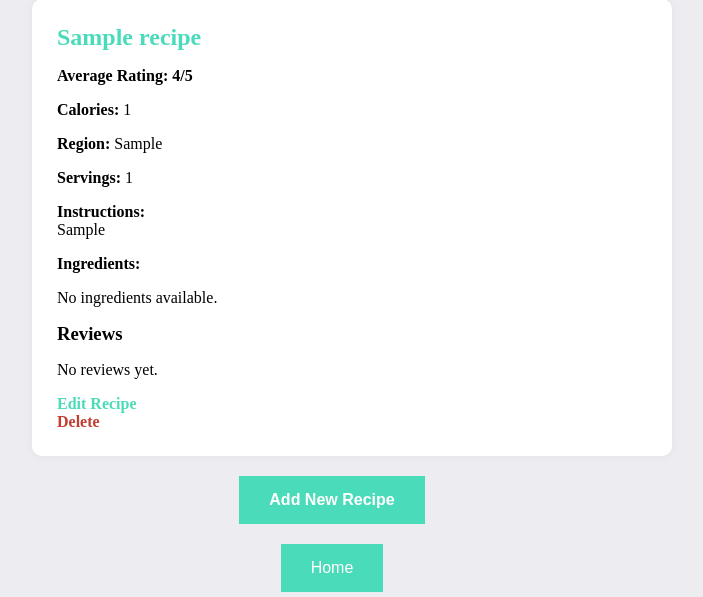
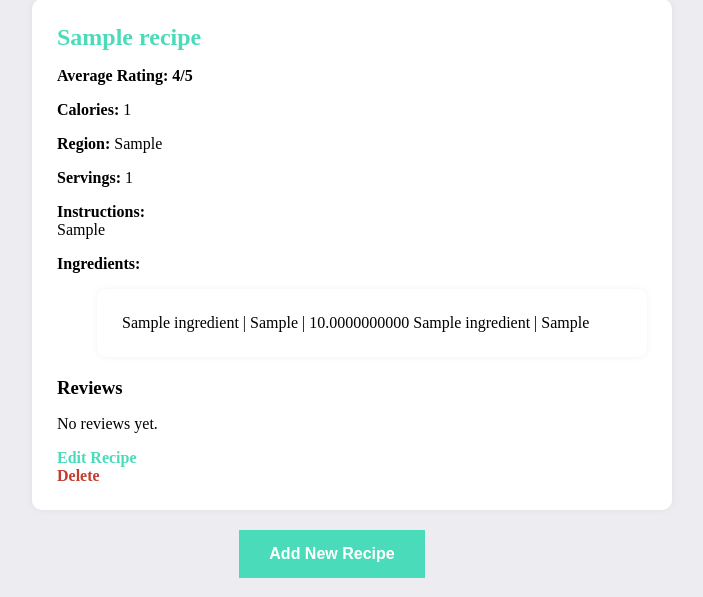
Before and after one commit to jp449/bitepal, a Flask app: template flask_auth_app/mealdb/templates/my_recipes.html in a window 1280 px wide. Shown: the part 102-699 px from the top of the page, without its empty margins (308-1011 px from the left). Run offline with Flask 3, Linux system fonts and the light colour scheme; tables that the repository leaves empty hold one stand-in row (values such as "Sample post"); the template is opened without the code that fills it: values that come from a table or form of the project are taken from there, most other values are stand-ins (such as "Sample title", 1, 10 or a date in 2020); parts of the project's set-up code (start-up, migrations or seed data) failed here and were passed over.

Commit message:
fixed viewing ingredients on my_recipes

```diff
--- a/flask_auth_app/mealdb/templates/my_recipes.html
+++ b/flask_auth_app/mealdb/templates/my_recipes.html
@@ -73,11 +73,15 @@
                 <p><strong>Region:</strong> {{ recipe.region_category }}</p>
                 <p><strong>Servings:</strong> {{ recipe.servings }}</p>
                 <p><strong>Instructions:</strong><br> {{ recipe.instructions.replace('\\n', '<br>')|safe }}</p>
-                <p><strong>Ingredients:</strong><br> {% if recipe.ingredients %}
+                <p><strong>Ingredients:</strong><br>
+                    {% if recipe.recipe_ingredients %}
                     <ul>
-                        {% for ingredient in recipe.ingredients %}
+                        {% for recipe_ingredient in recipe.recipe_ingredients %}
                             <li>
-                                <p>{{ ingredient.name }} | {{ ingredient.type }}</p>
+                                {{ recipe_ingredient.ingredient.name }} |
+                                {{ recipe_ingredient.ingredient.type }} |
+                                {{ recipe_ingredient.amount }} {{ recipe_ingredient.ingredient.name }} | {{ recipe_ingredient.unit }}
+
                             </li>
                         {% endfor %}
                     </ul>
```
